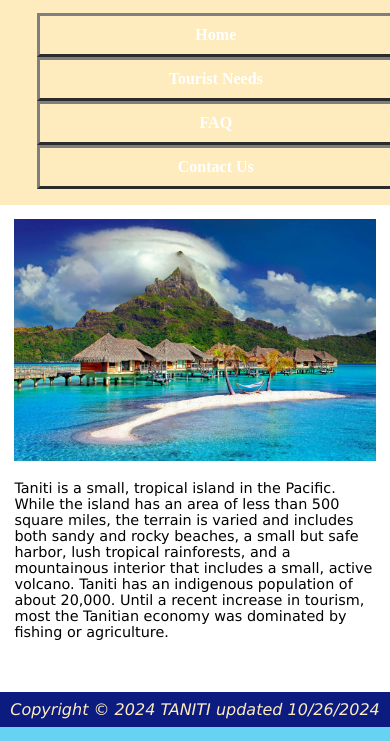
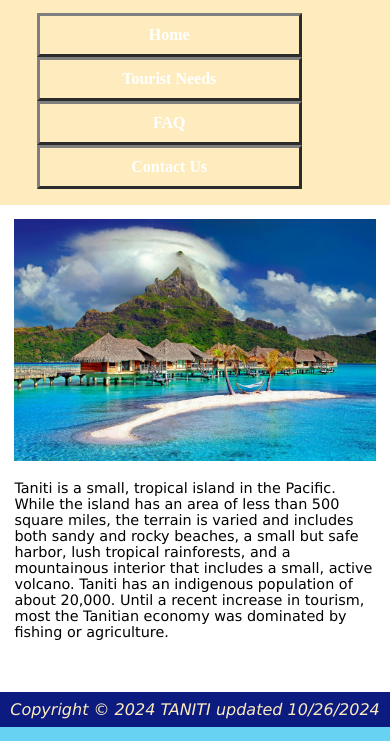
Before and after one commit to kjessop-tech/D479, a plain HTML site: page index.html in a window 390 px wide. Shown: the part 103-844 px from the top of the page. Drawn offline with Linux system fonts and the light colour scheme.

Commit message:
Add files via upload

```diff
--- a/travel.css
+++ b/travel.css
@@ -288,8 +288,8 @@ footer
 		font-size: 16px;
 		text-align: center;
 		border: 3px #7F7F7F outset;
-		padding-left: 8em;
-		padding-right: 8em;
+		padding-left: 5em;
+		padding-right: 5em;
 		padding-top: 10px;
 		padding-bottom: 10px;
 	}
```
